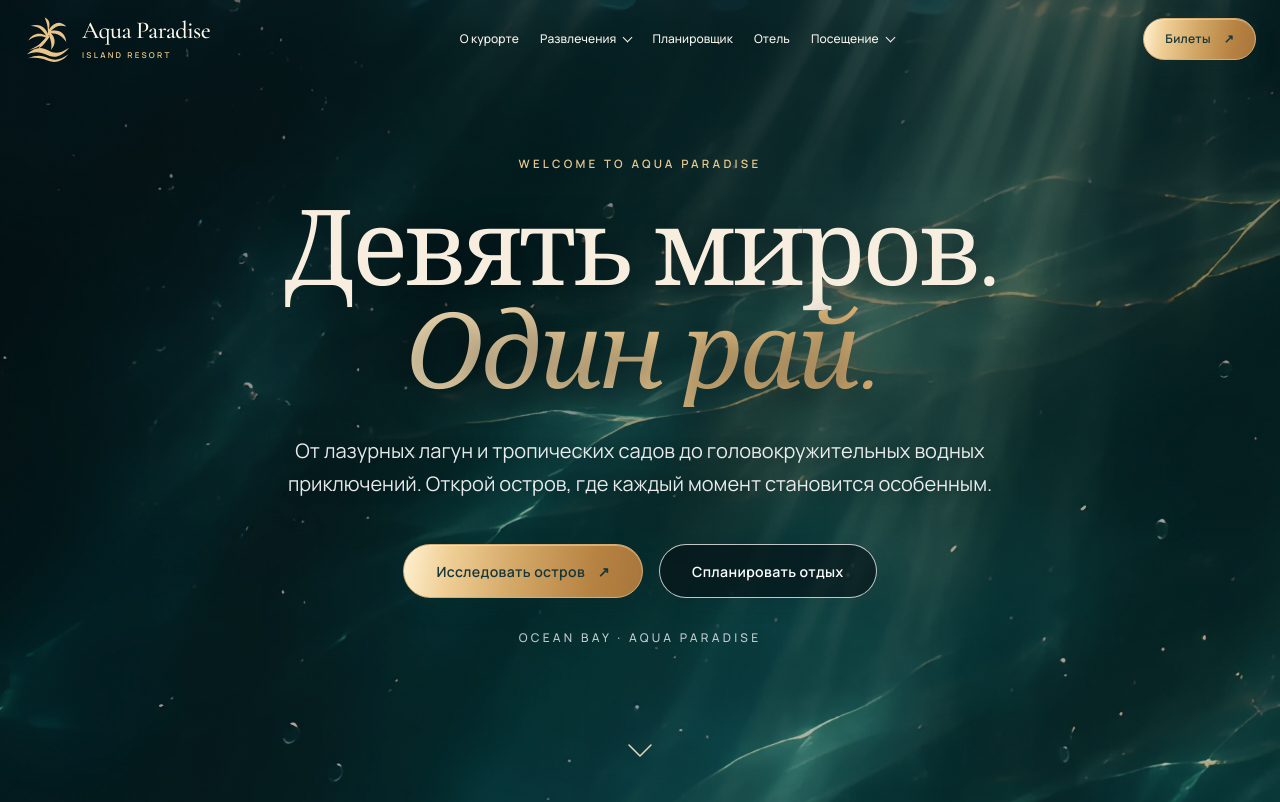
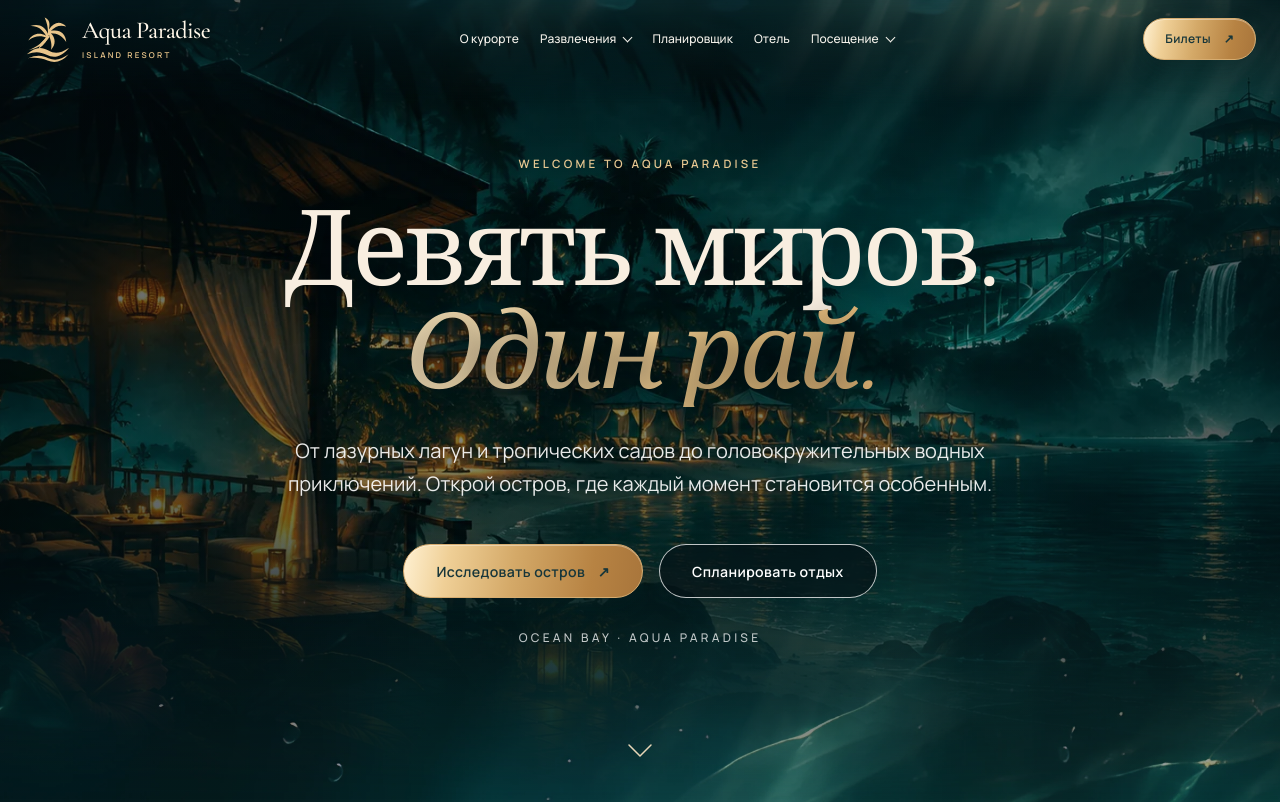
Before and after one commit to raccoonforge/aqua-paradise-resort, a React (Vite) app: page / in a window 1280 px wide. Shown: the top 802 px of the page. Built offline with nearby package versions, Linux system fonts and the light colour scheme.

Commit message:
feat(hero): blend Ocean Bay artwork into Midnight Obsidian hero

```diff
--- a/src/midnight-obsidian.css
+++ b/src/midnight-obsidian.css
@@ -37,6 +37,39 @@
 
 .apr-home .apr-hero {
   isolation: isolate;
+}
+
+/* Ocean Bay artwork is confined to the Hero; the approved full-page backdrop remains untouched. */
+.apr-shell--midnight .apr-home .apr-hero::before {
+  content: "";
+  position: absolute;
+  inset: 0;
+  z-index: 0;
+  pointer-events: none;
+  background-image:
+    linear-gradient(90deg, rgba(2, 9, 14, .54), rgba(2, 9, 14, .25) 28%, rgba(2, 9, 14, .28) 72%, rgba(2, 9, 14, .56)),
+    linear-gradient(180deg, rgba(2, 9, 14, .48) 0%, rgba(2, 9, 14, .23) 24%, rgba(2, 9, 14, .34) 63%, rgba(6, 19, 23, .96) 100%),
+    url('./assets/ocean-bay-hero.webp');
+  background-size: cover;
+  background-position: center center;
+  background-repeat: no-repeat;
+  -webkit-mask-image: linear-gradient(to bottom, transparent 0%, black 13%, black 65%, transparent 100%);
+  mask-image: linear-gradient(to bottom, transparent 0%, black 13%, black 65%, transparent 100%);
+}
+
+.apr-shell--midnight .apr-home .apr-hero__content,
+.apr-shell--midnight .apr-home .apr-hero__scroll-cue {
+  z-index: 1;
+}
+
+@media (max-width: 639px) {
+  .apr-shell--midnight .apr-home .apr-hero::before {
+    background-position: 57% center;
+    background-image:
+      linear-gradient(90deg, rgba(2, 9, 14, .6), rgba(2, 9, 14, .35), rgba(2, 9, 14, .6)),
+      linear-gradient(180deg, rgba(2, 9, 14, .54), rgba(2, 9, 14, .3) 35%, rgba(6, 19, 23, .96)),
+      url('./assets/ocean-bay-hero.webp');
+  }
 }
 
 .apr-home .apr-hero__veil,
```
